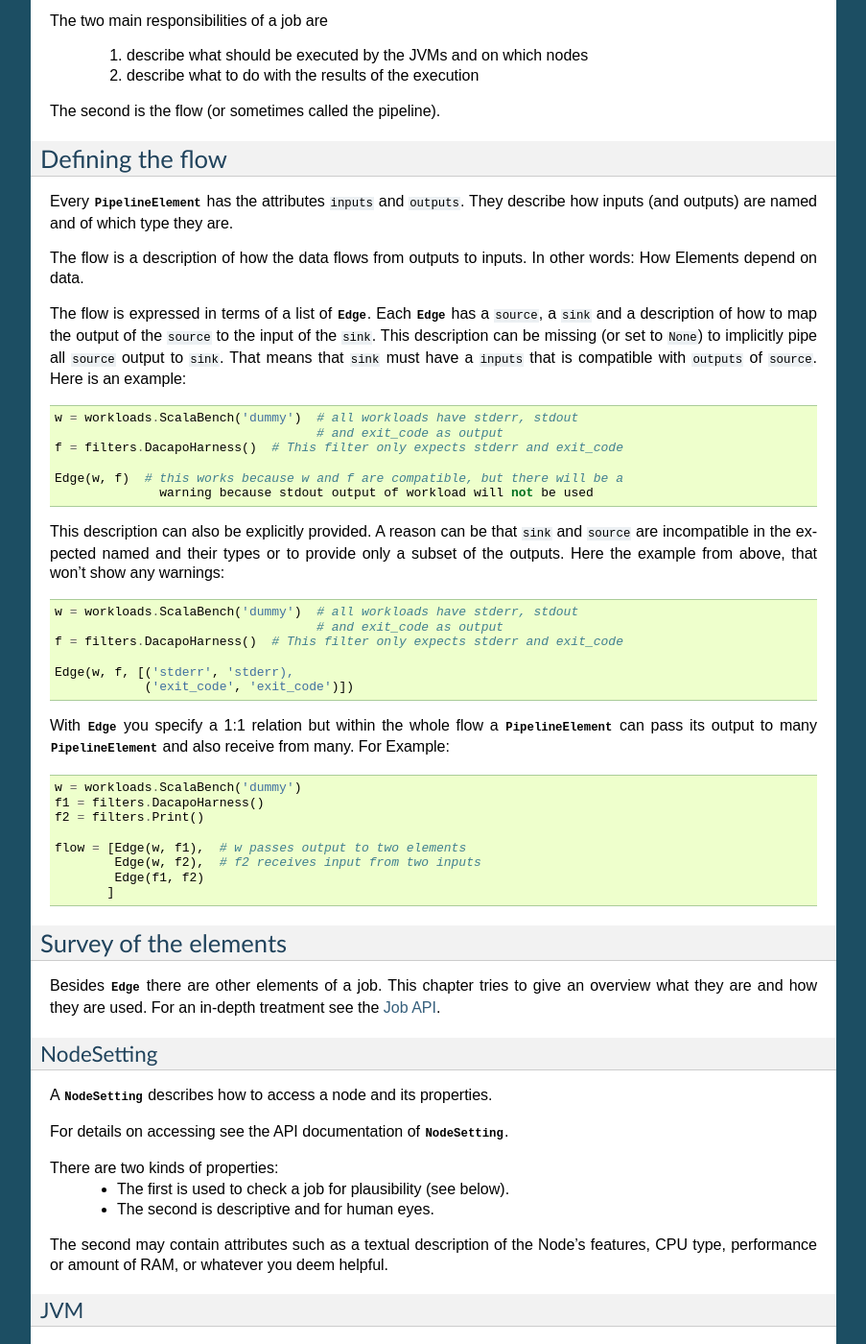
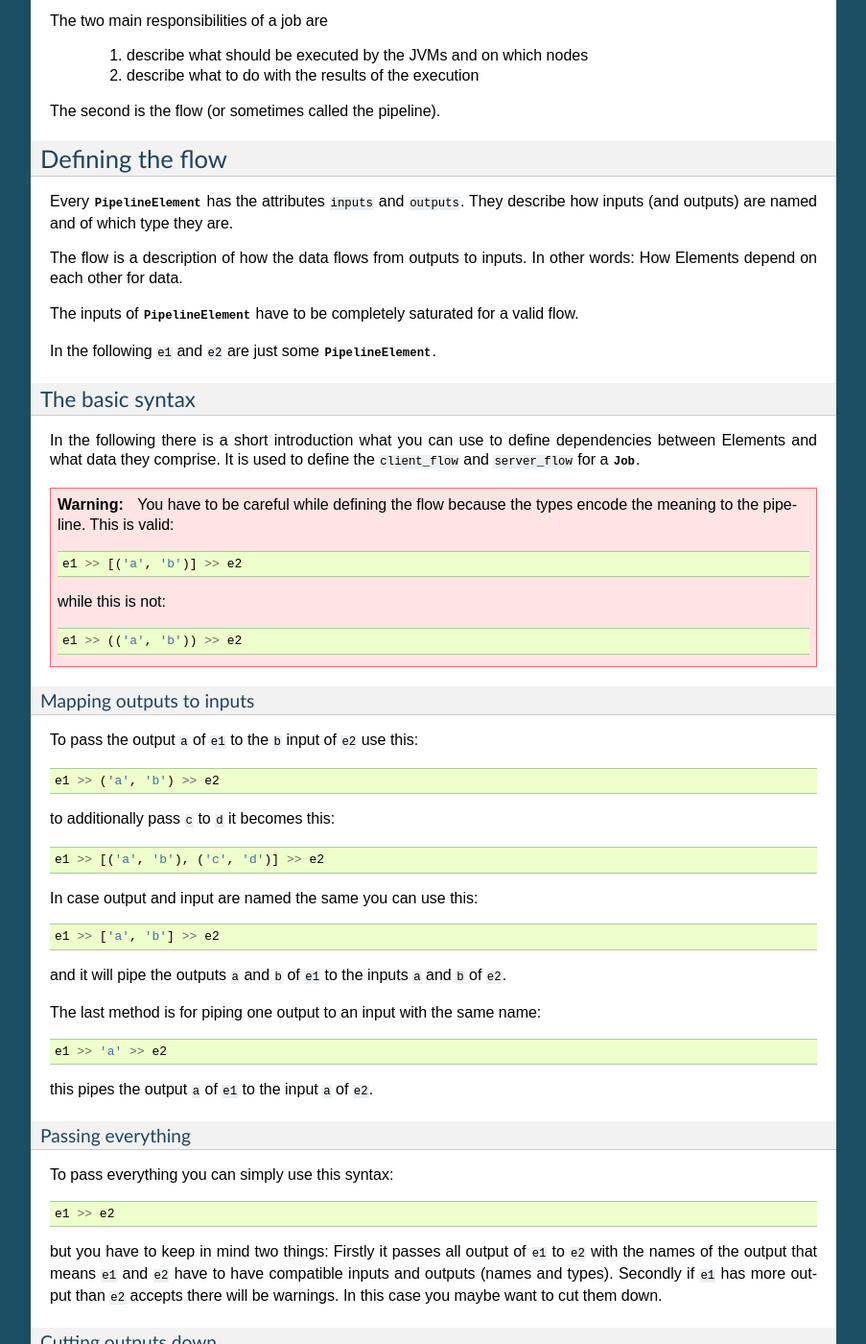
Before and after one commit to fhirschmann/penchy, a Sphinx documentation site: the page built from docs/job.rst, in a window 1280 px wide and 1400 px high, scrolled down 1112 px. Shown: the whole window at 96% size, without its empty margins (198-1101 px from the left). Built offline with Sphinx 7.4.7, drawn with Linux system fonts in a browser that asks for light colours; formulas are drawn with MathJax 3; some of the changed text lies outside the part shown.

Commit message:
docs: Document the sugared pipeline.
Signed-off-by: Michael Markert <markert.michael@googlemail.com>

```diff
--- a/docs/job.rst
+++ b/docs/job.rst
@@ -1,6 +1,6 @@
-========================
-Job Description Language
-========================
+============
+Writing Jobs
+============
 
 Here is a simple Job:
 
@@ -25,52 +25,101 @@ and ``outputs``.
 They describe how inputs (and outputs) are named and of which type they are.
 
 The flow is a description of how the data flows from outputs to inputs. In other
-words: How Elements depend on data.
+words: How Elements depend on each other for data.
 
-The flow is expressed in terms of a list of :class:`~penchy.jobs.dependency.Edge`.
-Each :class:`~penchy.jobs.dependency.Edge` has a ``source``, a ``sink`` and a
-description of how to map the output of the ``source`` to the input of the
-``sink``.
-This description can be missing (or set to ``None``) to implicitly pipe all ``source``
-output to ``sink``.
-That means that ``sink`` must have a ``inputs`` that is compatible with
-``outputs`` of ``source``.
-Here is an example::
+The inputs of :class:`~penchy.jobs.elements.PipelineElement` have to be
+completely saturated for a valid flow.
 
-  w = workloads.ScalaBench('dummy')  # all workloads have stderr, stdout
-                                     # and exit_code as output
-  f = filters.DacapoHarness()  # This filter only expects stderr and exit_code
+In the following ``e1`` and ``e2`` are just some
+:class:`~penchy.jobs.elements.PipelineElement`.
 
-  Edge(w, f)  # this works because w and f are compatible, but there will be a
-                warning because stdout output of workload will not be used
+The basic syntax
+----------------
 
+In the following there is a short introduction what you can use to define
+dependencies between Elements and what data they comprise.
+It is used to define the ``client_flow`` and ``server_flow`` for a
+:class:`~penchy.jobs.job.Job`.
 
-This description can also be explicitly provided.
-A reason can be that ``sink`` and ``source`` are incompatible in the expected
-named and their types or to provide only a subset of the outputs.
-Here the example from above, that won't show any warnings::
+.. warning::
 
-  w = workloads.ScalaBench('dummy')  # all workloads have stderr, stdout
-                                     # and exit_code as output
-  f = filters.DacapoHarness()  # This filter only expects stderr and exit_code
+   You have to be careful while defining the flow because the types encode the
+   meaning to the pipeline. This is valid::
 
-  Edge(w, f, [('stderr', 'stderr),
-              ('exit_code', 'exit_code')])
+     e1 >> [('a', 'b')] >> e2
 
-With :class:`~penchy.jobs.dependency.Edge` you specify a 1:1 relation but within
-the whole flow a :class:`~penchy.jobs.elements.PipelineElement` can pass its
-output to many :class:`~penchy.jobs.elements.PipelineElement` and also receive
-from many.
-For Example::
+   while this is not::
 
-  w = workloads.ScalaBench('dummy')
-  f1 = filters.DacapoHarness()
-  f2 = filters.Print()
+     e1 >> (('a', 'b')) >> e2
 
-  flow = [Edge(w, f1),  # w passes output to two elements
-          Edge(w, f2),  # f2 receives input from two inputs
-          Edge(f1, f2)
-         ]
+Mapping outputs to inputs
+~~~~~~~~~~~~~~~~~~~~~~~~~
+
+To pass the output ``a`` of ``e1`` to the ``b`` input of ``e2`` use this::
+
+  e1 >> ('a', 'b') >> e2
+
+to additionally pass ``c`` to ``d`` it becomes this::
+
+  e1 >> [('a', 'b'), ('c', 'd')] >> e2
+
+In case output and input are named the same you can use this::
+
+  e1 >> ['a', 'b'] >> e2
+
+and it will pipe the outputs ``a`` and ``b`` of ``e1`` to the inputs ``a`` and
+``b`` of ``e2``.
+
+The last method is for piping one output to an input with the same name::
+
+  e1 >> 'a' >> e2
+
+this pipes the output ``a`` of ``e1`` to the input ``a`` of ``e2``.
+
+Passing everything
+~~~~~~~~~~~~~~~~~~
+
+To pass everything you can simply use this syntax::
+
+  e1 >> e2
+
+but you have to keep in mind two things:
+Firstly it passes all output of ``e1`` to ``e2`` with the names of the output
+that means ``e1`` and ``e2`` have to have compatible inputs and outputs (names
+and types).
+Secondly if ``e1`` has more output than ``e2`` accepts there will be warnings.
+In this case you maybe want to cut them down.
+
+Cutting outputs down
+~~~~~~~~~~~~~~~~~~~~
+
+If ``e1`` and ``e2`` have compatible inputs and outputs but ``e2`` needs less
+input than ``e1`` offers, you can the following syntax (already introduced
+above)::
+
+  e1 >> ['a', 'b'] >> e2
+
+Assuming ``e1`` had the outputs ``a``, ``b`` and ``c`` and ``e2`` only accepting
+the first two there had been warnings using::
+
+  e1 >> e2
+
+but there are none if you specify the used subset explicitly.
+
+Defining multiple pipelines
+---------------------------
+
+To define multiple pipeline in the flows you just add more.
+Here we define two lines of action in the client flow (analogous for the server
+flow)::
+
+  job = Job(...
+            client_flow=[
+                e1 >> e2 >> e3,
+                e1 >> e4
+            ]
+            ...
+            )
 
 Survey of the elements
 ======================
```
